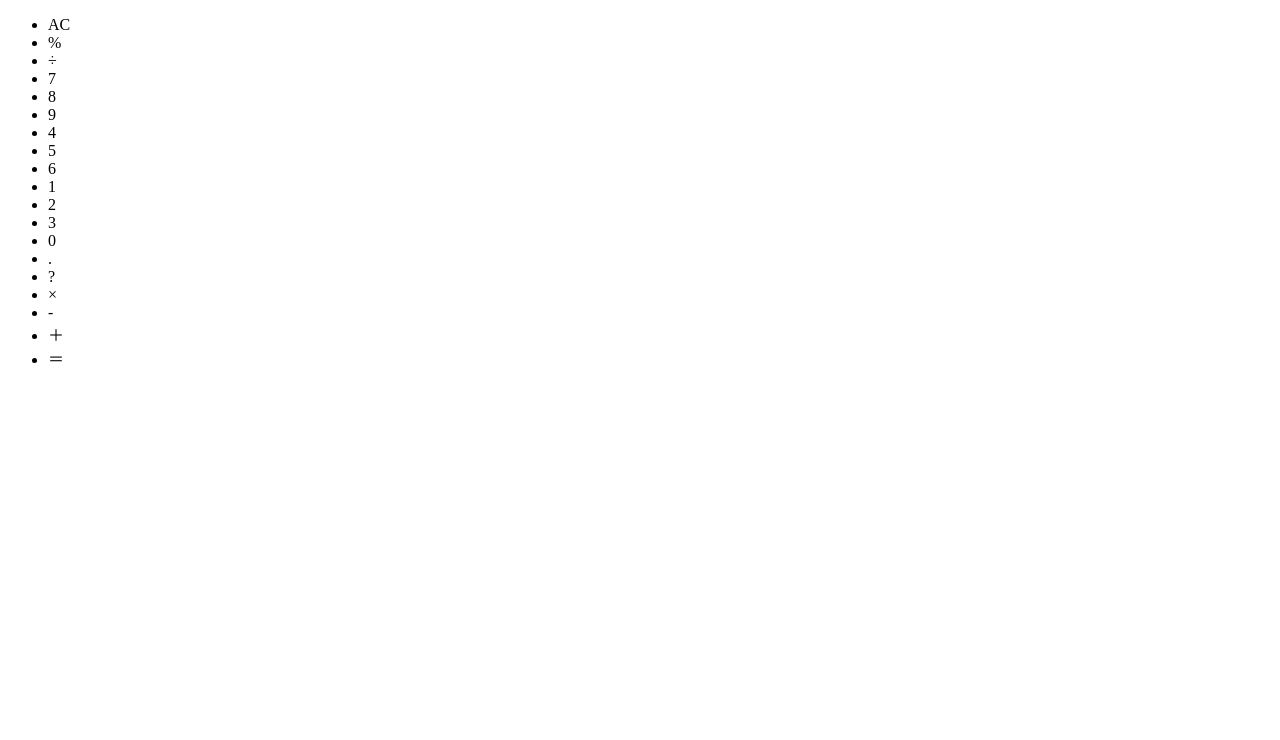
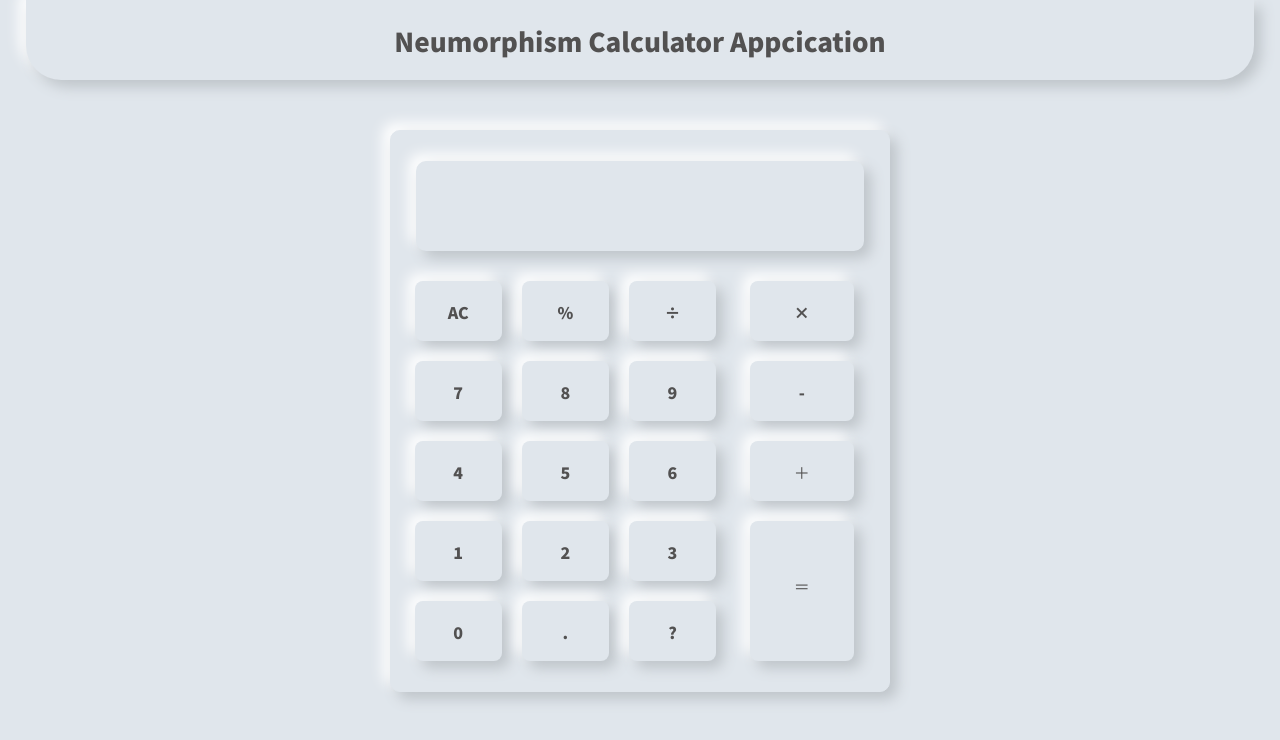
Before and after one commit to kaisei-ader/calculator, a plain HTML site: page index.html in a window 1280 px wide. Drawn offline with Linux system fonts and the light colour scheme; some packages are replaced by stand-ins of ours.

Commit message:
html,css 完成

```diff
--- a/index.css
+++ b/index.css
@@ -1 +1,120 @@
 @charset "utf-8";
+@import url("https://fonts.googleapis.com/css2?family=Noto+Sans+JP:wght@900&display=swap");
+@import url("https://raw.githubusercontent.com/filipelinhares/ress/master/ress.css");
+*{
+    padding: 0;
+    margin: 0;
+}
+body{
+    background:#e0e6ec;
+}
+header{
+    width:100%;
+    height: 80px;
+    z-index: 9;
+}
+.header-wrap{
+    width: 96%;
+    height: 80px;
+    margin: 0 auto;
+    border-radius: 0 0 35px 35px;
+    background: #e0e6ec;
+    box-shadow: 7px 7px 14px #bec4c9, -7px -7px 14px #fff;
+    display:flex;
+    justify-content: center;
+    align-items: center;
+}
+.header-wrap span{
+    text-align: center;
+    font-size: 26px;
+    color: rgba(82,81,81);
+    font-family: "Noto Sans JP", sans-serif;
+}
+#stage{
+    width: 500px;
+    margin:50px auto;
+    background: #e0e6ec;
+    box-shadow: 7px 7px 14px #bec4c9, -7px -7px 14px #fff;
+    border-radius: 10px;
+    border: 1px solid #e0e6ec;
+}
+#stage #screen{
+    width: 90%;
+    margin: 0 auto;
+    margin-top: 30px;
+    height: 90px;
+    background: #e0e6ec;
+    box-shadow: 7px 7px 14px #bec4c9, -7px -7px 14px #fff;
+    border-radius: 10px;
+    position: relative;
+}
+#stage #screen p {
+    width: 100%;
+    text-align: right;
+    position: absolute;
+    right: 10px;
+  }
+#stage #screen p.text1 {
+    margin-bottom: 3px;
+    top: 10px;
+  }
+#stage #screen p.text2 {
+    font-size: 24px;
+    font-weight: bold;
+    top: 35px;
+}
+.flex-wrap{
+    display: flex;
+    width: 100%;
+}
+.flex1{
+    width: 70%;
+    display: flex;
+    text-align: center;
+    list-style: none;
+    flex-wrap: wrap;
+    justify-content: center;
+    align-items: center;
+    margin-top: 20px;
+    margin-bottom: 20px;
+}
+.flex1 li{
+    width: 25%;
+    height: 60px;
+    border-radius: 5px;
+    list-style: none;
+    line-height: 62px;
+    cursor: pointer;
+    margin:10px;
+    color: rgba(82,81,81);
+    font-family: "Noto Sans JP", sans-serif;
+    border-radius: 8px;
+    background: #e0e6ec;
+    box-shadow: 7px 7px 14px #bec4c9, -7px -7px 14px #fff;
+}
+.flex2{
+    margin-top: 20px;
+    width: 30%;
+    text-align: center;
+    list-style: none;
+    display: flex;
+    flex-direction: column;
+}
+.flex2 li{
+    width: 70%;
+    height: 60px;
+    border-radius: 5px;
+    list-style: none;
+    line-height: 62px;
+    cursor: pointer;
+    margin:10px;
+    color: rgba(82,81,81);
+    font-family: "Noto Sans JP", sans-serif;
+    border-radius: 8px;
+    background: #e0e6ec;
+    box-shadow: 7px 7px 14px #bec4c9, -7px -7px 14px #fff;
+}
+#wa{
+    height: 140px;
+    line-height: 130px;
+}
--- a/index.html
+++ b/index.html
@@ -11,12 +11,18 @@
 </head>
 
 <body>
+    <header>
+        <div class="header-wrap">
+            <span>Neumorphism Calculator Appcication</span>
+        </div>
+    </header>
     <div id="stage">
         <div id="screen">
             <p class="text1"></p>
             <p class="text2"></p>
         </div>
-      <ul>
+        <div class="flex-wrap">
+            <ul class="flex1">
                 <li id="ac" class="colspan">AC</li>
                 <li id="pasent">%</li>
                 <li id="waru">÷</li>
@@ -32,9 +38,13 @@
                 <li class="colspan num">0</li>
                 <li id="ten">.</li>
                 <li class="hatena">?</li>
+            </ul>
+            <ul class="flex2">
                 <li id="kake">×</li>
                 <li id="hiku">-</li>
                 <li id="tasu">＋</li>
                 <li id="wa" class="colspan">＝</li>
             </ul>
         </div>
+    </div>
+</body>
```
Lines whose indentation alone changed are shown as unchanged.
